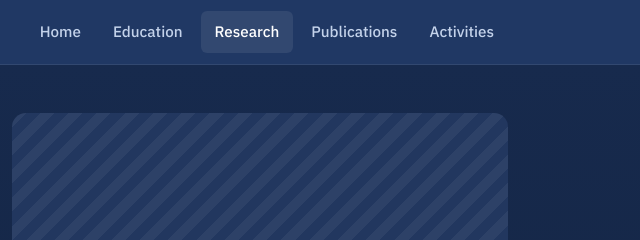
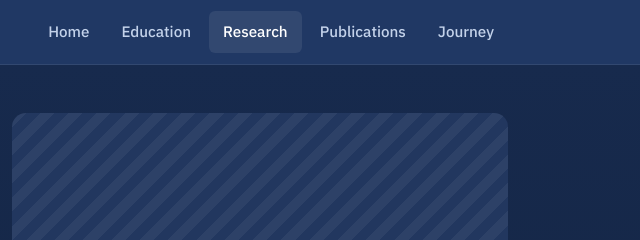
Before and after one commit to SeongMin-H/seongmin-h.github.io, a plain HTML site: page research/rotating.html in a window 1280 px wide. Shown: the top 240 px of the page, 640-1280 px from the left. Drawn offline with Linux system fonts and the light colour scheme.

Commit message:
Update rotating.html

```diff
--- a/research/rotating.html
+++ b/research/rotating.html
@@ -62,7 +62,7 @@
 				<a href="../index.html#education">Education</a>
 				<a href="../index.html#research" aria-current="true">Research</a>
 				<a href="../index.html#publications">Publications</a>
-				<a href="../index.html#activities">Activities</a>
+				<a href="../index.html#journey">Journey</a>
 			</nav>
 		</div>
 	</header>
```
